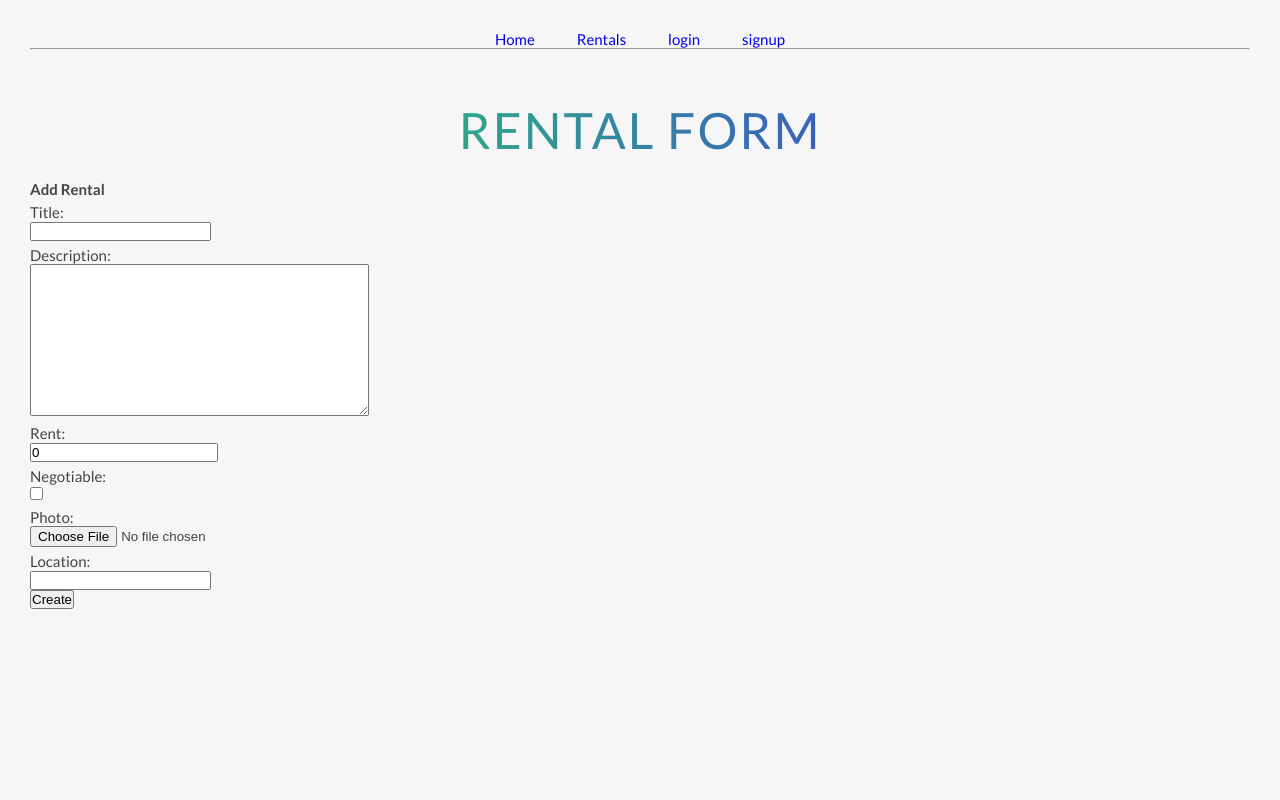
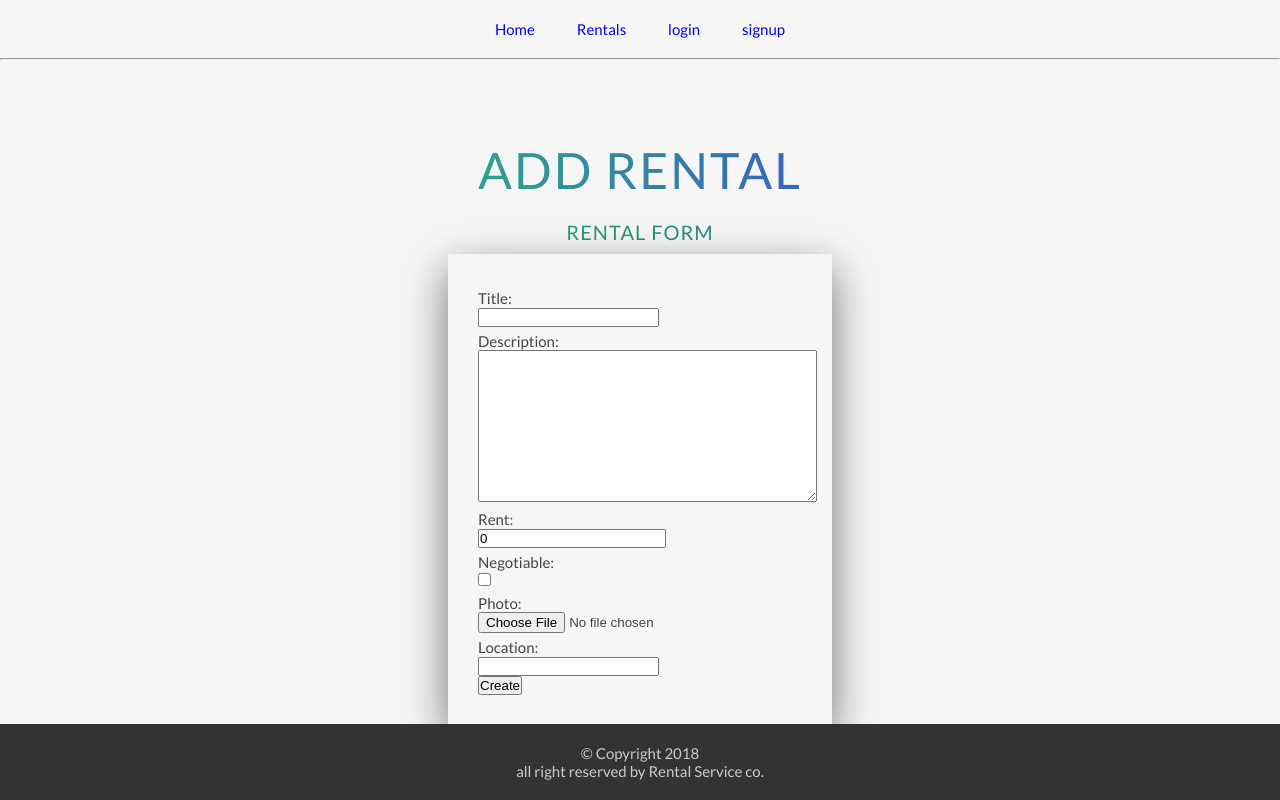
Before and after one commit to dpakach/RentalService, a Django app: page /rentals/create/ in a window 1280 px wide. Run offline with Django 3.2, Linux system fonts and the light colour scheme; some libraries are stand-ins or nearby versions.

```diff
--- a/account/templates/account/signup.html
+++ b/account/templates/account/signup.html
@@ -2,9 +2,11 @@
 
 {% block content %}
   <h2 class="heading-primary">Sign up</h2>
+  <div class="form-div">
   <form method="post">
     {% csrf_token %}
     {{ form.as_p }}
     <button type="submit">Sign up</button>
   </form>
+  </div>
 {% endblock %}
--- a/rentals/templates/rentals/index.html
+++ b/rentals/templates/rentals/index.html
@@ -10,7 +10,7 @@
                 <ul>
                 {% for obj in rentals_list %}
                         <li>
-                                <h3 class="heading-secondary"><a href={% url 'rentals:detail' pk=obj.pk %}>{{ obj.title }}</a></h3>
+                                <h3><a href={% url 'rentals:detail' pk=obj.pk %}>{{ obj.title }}</a></h3>
                                 <p>{{ obj.created_date }}</p>
                         </li>
 
--- a/rentals/templates/rentals/rental_form.html
+++ b/rentals/templates/rentals/rental_form.html
@@ -4,16 +4,18 @@
 {% block head_title %}Add Rental | {{ block.super }}{% endblock %}
 
 {% block content %}
-        <h1 class="heading-primary">Rental Form</h1>
-        <h2>Add Rental</h2>
+        <h2 class="heading-primary">Add Rental</h2>
+        <h1 class="heading-secondary">Rental Form</h1>
         {% if form.errors %}
                 {{ form.errors }}
         {% endif %}
 
+        <div class="form-div">
         <form class="rental_form" method="POST" enctype="multipart/form-data">
                 {% csrf_token %}
                 {{ form.as_p }}
                 <button type="submit">Create</button>
 
         </form>
+        </div>
 {% endblock %}
--- a/static/css/style.css
+++ b/static/css/style.css
@@ -15,9 +15,12 @@ html {
 
 body{
         box-sizing: border-box;
-        padding: 3rem;
         background-color: #f6f6f6;
 
+}
+
+.container {
+        padding: 3rem;
 }
 
 .rental-photo {
@@ -50,7 +53,7 @@ a {
 
 ul {
         list-style: none;
-        padding: 0;
+        padding: 2rem;
 }
 nav{
         text-align: center;
@@ -87,6 +90,7 @@ nav li {
         letter-spacing: .1rem;
         transform: scale(1);
         transition: hover, .3s;
+        text-align: center;
 }
 
 .heading-secondary:hover {
@@ -112,4 +116,22 @@ input {
 }
 
 .form-div{
+        position: absolute;
+        right: 0;
+        left: 0;
+        margin: auto;
+        width: 30%;
+        padding: 3rem;
+        box-shadow: 0 1.5rem 4rem rgba(0, 0, 0, .55);
 }
+
+
+footer {
+        position: absolute;
+        bottom: 0;
+        text-align: center;
+        background-color: #333;
+        width: 100%;
+        color: #ccc;
+        padding: 2rem;
+}
--- a/templates/base.html
+++ b/templates/base.html
@@ -20,6 +20,7 @@
                 </div>
 
 
+                {% include 'snippets/footer.html' %}
 
                 {% include 'snippets/js.html' %}
 
--- /dev/null
+++ b/templates/snippets/footer.html
@@ -0,0 +1,5 @@
+<footer>
+
+<p>&copy; Copyright 2018 <br/> all right reserved by Rental Service co.</p>
+
+</footer>
```
